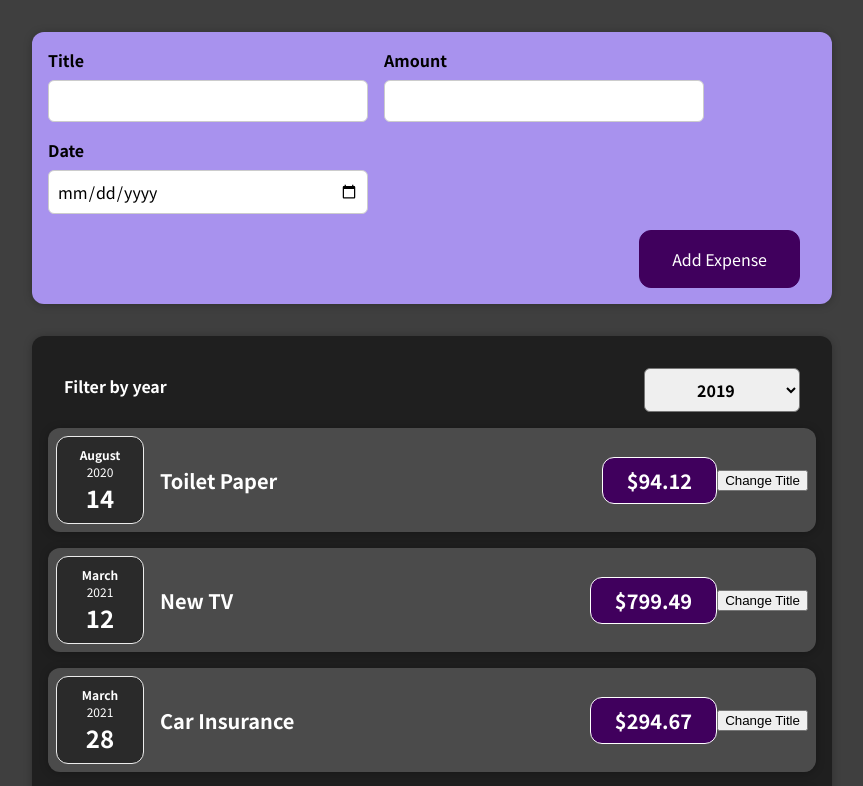
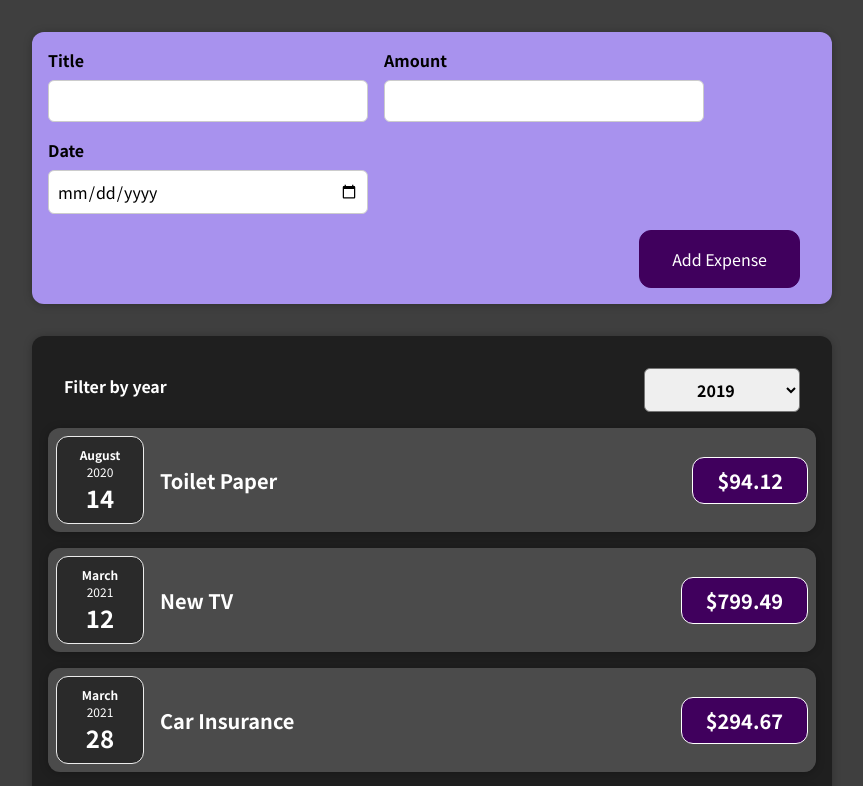
Before and after one commit to Maks-At/react-complete-guide, a React (Create React App) app: page / in a window 1280 px wide. Shown: the top 786 px of the page, without its empty margins (208-1071 px from the left). Built offline with nearby package versions, Linux system fonts and the light colour scheme.

Commit message:
Dynamic list update

```diff
--- a/src/App.js
+++ b/src/App.js
@@ -1,8 +1,8 @@
+import { useState } from "react";
 import Expenses from "./components/Expenses/Expenses";
 import NewExpense from "./components/NewExpense/NewExpense";
 
-const App = () => {
-  const expenses = [
+const INITIAL_EXPENSES = [
   {
     id: "e1",
     title: "Toilet Paper",
@@ -24,17 +24,22 @@
   },
 ];
 
+const App = () => {
+  const [expenses, setExpenses] = useState(INITIAL_EXPENSES);
+
   const addExpenseHandler = (expense) => {
-    console.log('In App.js');
     console.log(expense);
-  }
+    setExpenses((prevExpenses) => {
+      return [expense, ...prevExpenses];
+    });
+  };
 
   return (
     <div>
-      <NewExpense onAddExpense={addExpenseHandler}/>
+      <NewExpense onAddExpense={addExpenseHandler} />
       <Expenses items={expenses} />
     </div>
   );
-}
+};
 
 export default App;
--- a/src/components/Expenses/ExpenseItem.js
+++ b/src/components/Expenses/ExpenseItem.js
@@ -5,20 +5,14 @@
 
 const ExpenseItem = (props) => {
 
-  const [title, setTitle] = useState(props.title);
-
-  const clickHandler = () => {
-    setTitle('Updated');
-  };
-
   return (
     <Card className="expense-item">
       <ExpenseDate date={props.date} />
       <div className="expense-item__description">
-        <h2>{title}</h2>
+        <h2>{props.title}</h2>
         <div className="expense-item__price">${props.amount}</div>
       </div>
-      <button onClick={clickHandler}>Change Title</button>
+      {/* <button onClick={clickHandler}>Change Title</button> */}
     </Card>
   );
 };
--- a/src/components/Expenses/Expenses.js
+++ b/src/components/Expenses/Expenses.js
@@ -10,15 +10,6 @@
     setFilteredYear(selectedYear);
   };
 
-  const expenseItems = props.items.map((expense) => {
-    return (
-      <ExpenseItem
-        title={expense.title}
-        amount={expense.amount}
-        date={expense.date}
-      />
-    );
-  });
   return (
     <div>
       <Card className="expenses">
@@ -26,7 +17,13 @@
           selected={filteredYear}
           onExpenseFilterSelected={selectExpenseFilter}
         />
-        {expenseItems}
+        {props.items.map((expense) => (
+          <ExpenseItem
+            title={expense.title}
+            amount={expense.amount}
+            date={expense.date}
+          />
+        ))}
       </Card>
     </div>
   );
```
Lines whose indentation alone changed are shown as unchanged.
